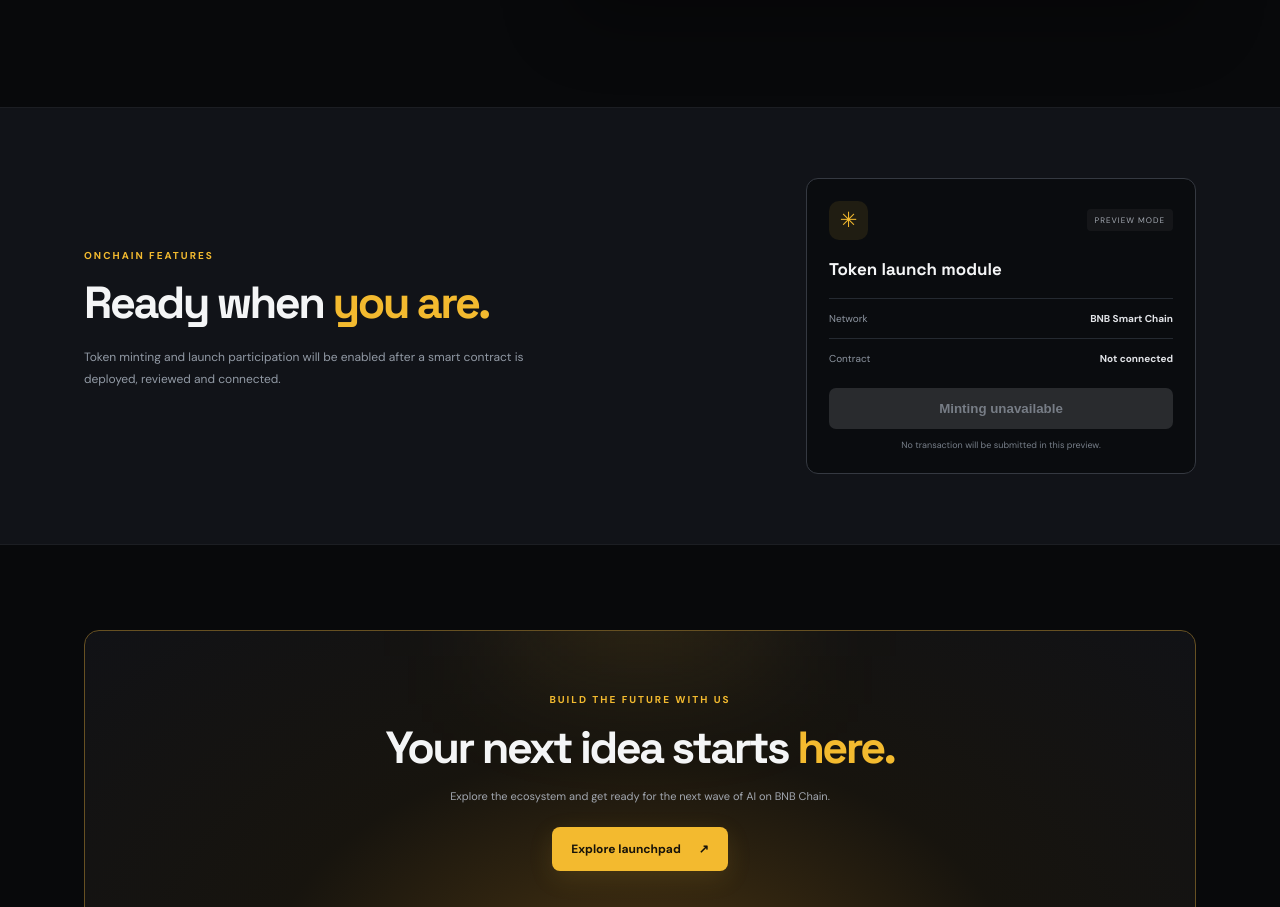
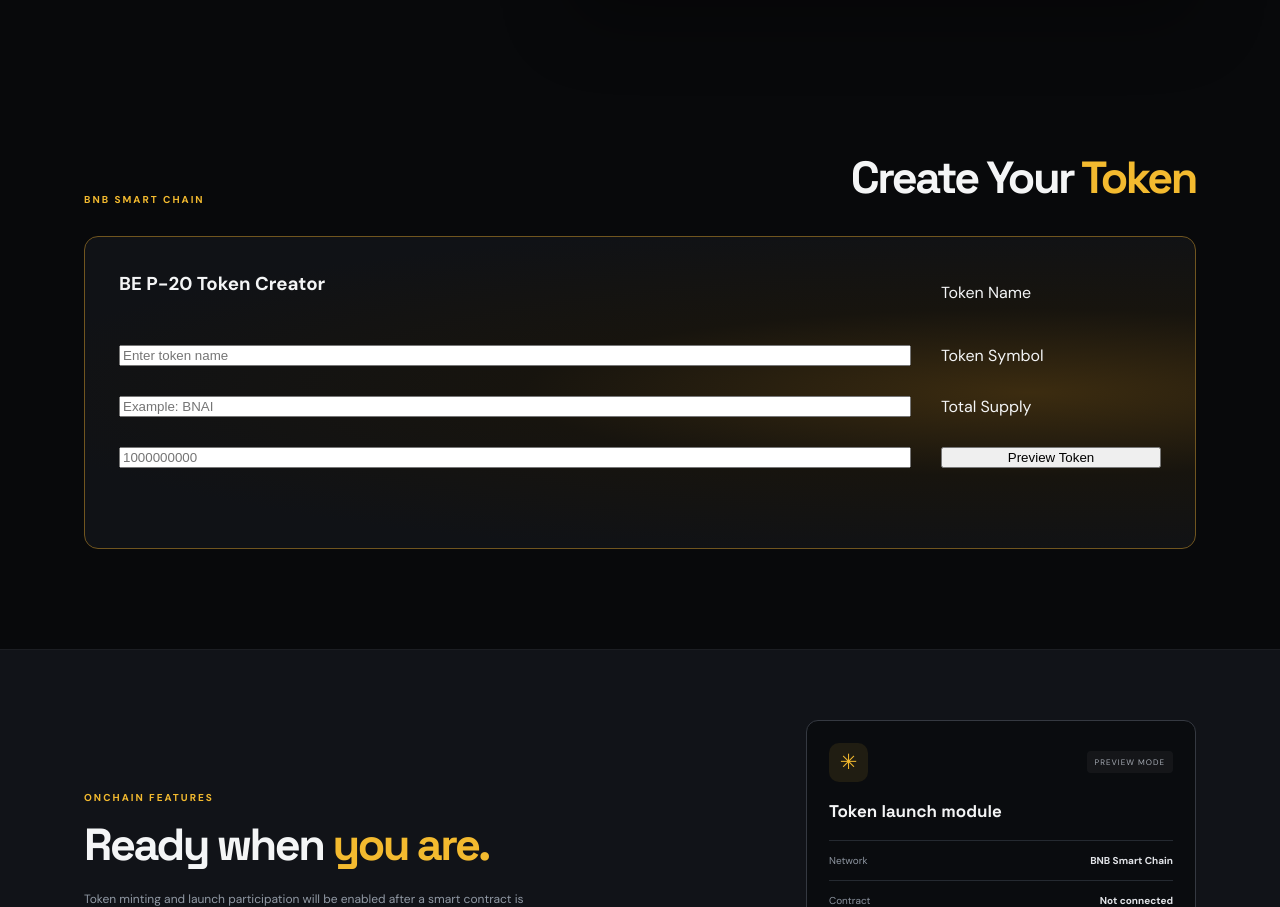
Before and after one commit to oxfdweb-create/bnbailaunchpad, a plain HTML site: page index.html in a window 1280 px wide. Shown: the part 2769-3676 px from the top of the page. Drawn offline with Linux system fonts and the light colour scheme.

Commit message:
Update index.html

```diff
--- a/index.html
+++ b/index.html
@@ -109,7 +109,31 @@
       <div class="agent-copy"><div class="eyebrow">YOUR WEB3 COPILOT</div><h2>Meet your <span>AI agent.</span></h2><p>Generate a starter prompt for an AI assistant to help research a project, explain token details or prepare a launch checklist.</p><div class="agent-points"><span>✓ Project research prompts</span><span>✓ Token launch checklist</span><span>✓ Wallet safety reminders</span></div></div>
       <div class="agent-panel"><div class="panel-header"><span class="agent-avatar">✳</span><div><b>Launchpad Assistant</b><small><i class="status-dot"></i> Prompt builder preview</small></div><span class="panel-menu">•••</span></div><div class="chat-bubble">Hi! What would you like to explore today?</div><div class="prompt-chips"><button data-prompt="Research a BNB Chain project and list its team, utility, risks and official links.">Research a project</button><button data-prompt="Create a safe token launch checklist for BNB Smart Chain, including contract verification and liquidity considerations.">Launch checklist</button><button data-prompt="Explain how to check a token contract, ownership permissions, liquidity and common scam risks.">Check token safety</button></div><textarea id="agentPrompt" placeholder="Choose a prompt above or write your own..." rows="3"></textarea><div class="panel-actions"><span>Preview only · No AI API connected</span><button class="small-primary" id="copyPrompt">Copy prompt ↗</button></div></div>
     </section>
+<section class="section-wrap section-block" id="create">
+  <div class="section-heading">
+    <div class="eyebrow">BNB SMART CHAIN</div>
+    <h2>Create Your <span>Token</span></h2>
+  </div>
 
+  <div class="token-card">
+    <h3>BE P-20 Token Creator</h3>
+
+    <label>Token Name</label>
+    <input id="tokenName" type="text" placeholder="Enter token name">
+
+    <label>Token Symbol</label>
+    <input id="tokenSymbol" type="text" placeholder="Example: BNAI">
+
+    <label>Total Supply</label>
+    <input id="tokenSupply" type="number" placeholder="1000000000">
+
+    <button type="button" id="previewToken">
+      Preview Token
+    </button>
+
+    <p id="tokenPreview"></p>
+  </div>
+</section>
     <section class="mint-section"><div class="section-wrap mint-inner"><div><div class="eyebrow">ONCHAIN FEATURES</div><h2>Ready when <span>you are.</span></h2><p>Token minting and launch participation will be enabled after a smart contract is deployed, reviewed and connected.</p></div><div class="mint-box"><div class="mint-box-head"><span class="project-icon icon-gold">✳</span><span class="tag tag-muted">PREVIEW MODE</span></div><h3>Token launch module</h3><div class="mint-row"><span>Network</span><b>BNB Smart Chain</b></div><div class="mint-row"><span>Contract</span><b>Not connected</b></div><button class="disabled-btn" disabled>Minting unavailable</button><small>No transaction will be submitted in this preview.</small></div></div></section>
 
     <section class="section-wrap cta-section"><div class="cta-card"><div class="cta-glow"></div><div class="eyebrow">BUILD THE FUTURE WITH US</div><h2>Your next idea starts <span>here.</span></h2><p>Explore the ecosystem and get ready for the next wave of AI on BNB Chain.</p><a class="primary-btn" href="#explore">Explore launchpad <span>↗</span></a></div></section>
```
